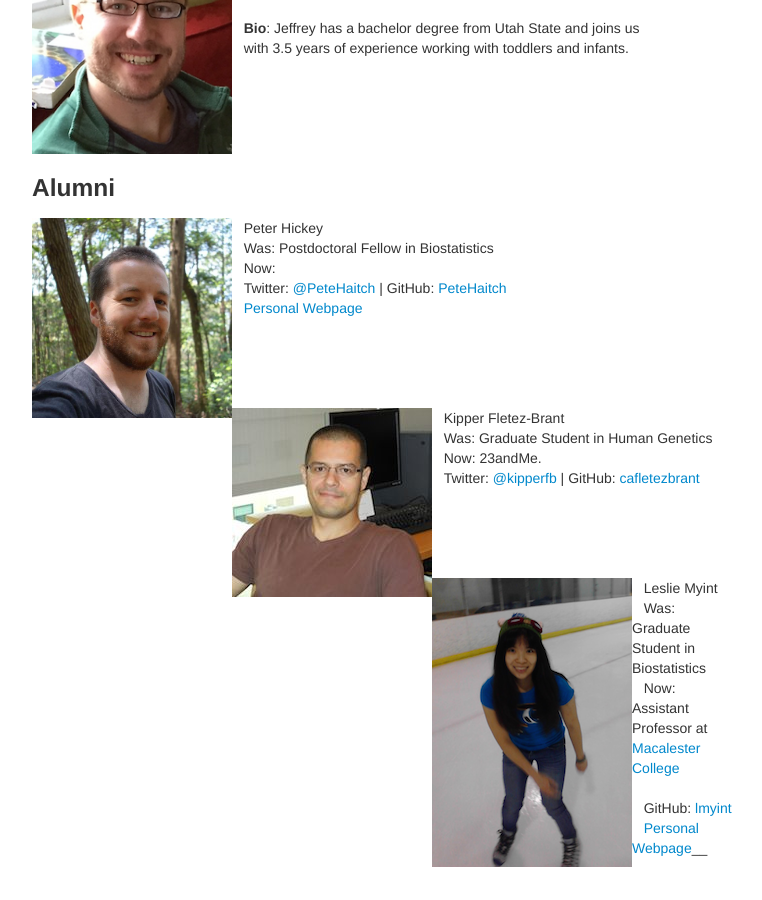
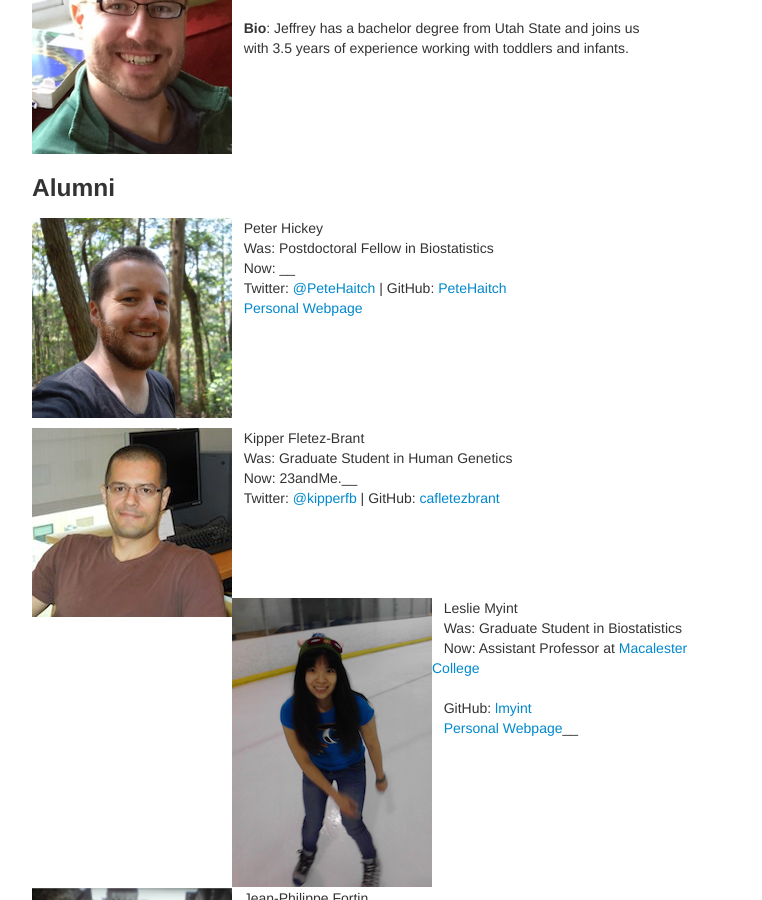
Before and after one commit to hansenlab/hansenlab.github.io, a Jekyll site: the page built from 01-people.md, in a window 1280 px wide and 900 px high, scrolled down 764 px. Shown: the whole window, without its empty margins (258-1020 px from the left). Built offline with Jekyll 4.4.1, drawn with Linux system fonts in a browser that asks for light colours.

Commit message:
personal

```diff
--- a/01-people.md
+++ b/01-people.md
@@ -51,17 +51,17 @@ GitHub: [kasperdanielhansen](https://github.com/kasperdanielhansen)
 <img alt="Peter Hickey" align="left" src="media/people/phickey.jpg" width="200" height="200"/>
 &nbsp;&nbsp;&nbsp;Peter Hickey
 &nbsp;&nbsp;&nbsp;Was: Postdoctoral Fellow in Biostatistics
-&nbsp;&nbsp;&nbsp;Now:
+&nbsp;&nbsp;&nbsp;Now: __
 <br>
 &nbsp;&nbsp;&nbsp;Twitter: [@PeteHaitch](https://twitter.com/PeteHaitch) |
 GitHub: [PeteHaitch](https://github.com/PeteHaitch)
 &nbsp;&nbsp;&nbsp;[Personal Webpage](http://www.peterhickey.org)
-<br><br><br><br>
+<br><br><br><br><br>
 
 <img alt="Kipper Fletez-Brant" align="left" src="media/people/kipper.jpg" width="200" height="200"/>
 &nbsp;&nbsp;&nbsp;Kipper Fletez-Brant
 &nbsp;&nbsp;&nbsp;Was: Graduate Student in Human Genetics
-&nbsp;&nbsp;&nbsp;Now: 23andMe.
+&nbsp;&nbsp;&nbsp;Now: 23andMe.__
 <br>
 &nbsp;&nbsp;&nbsp;Twitter: [@kipperfb](https://twitter.com/kipperfb) | GitHub: [cafletezbrant](https://github.com/cafletezbrant)
 <br><br><br><br>
```
